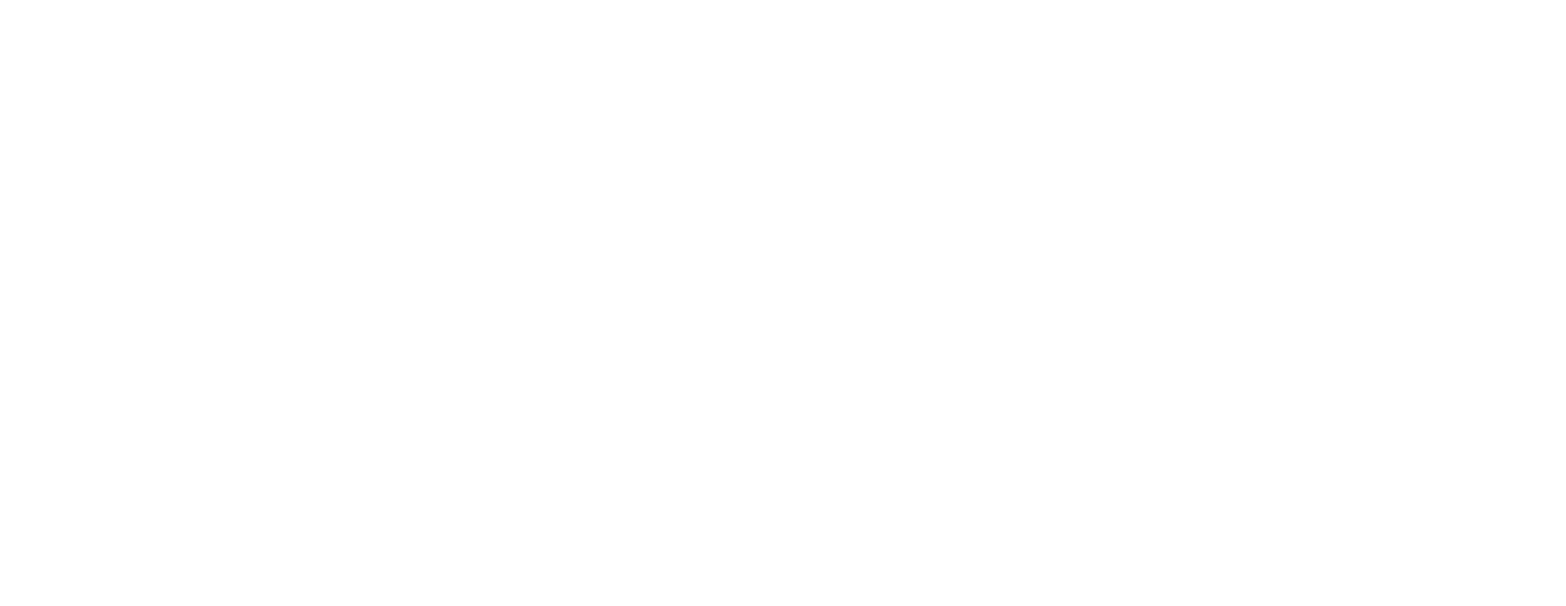
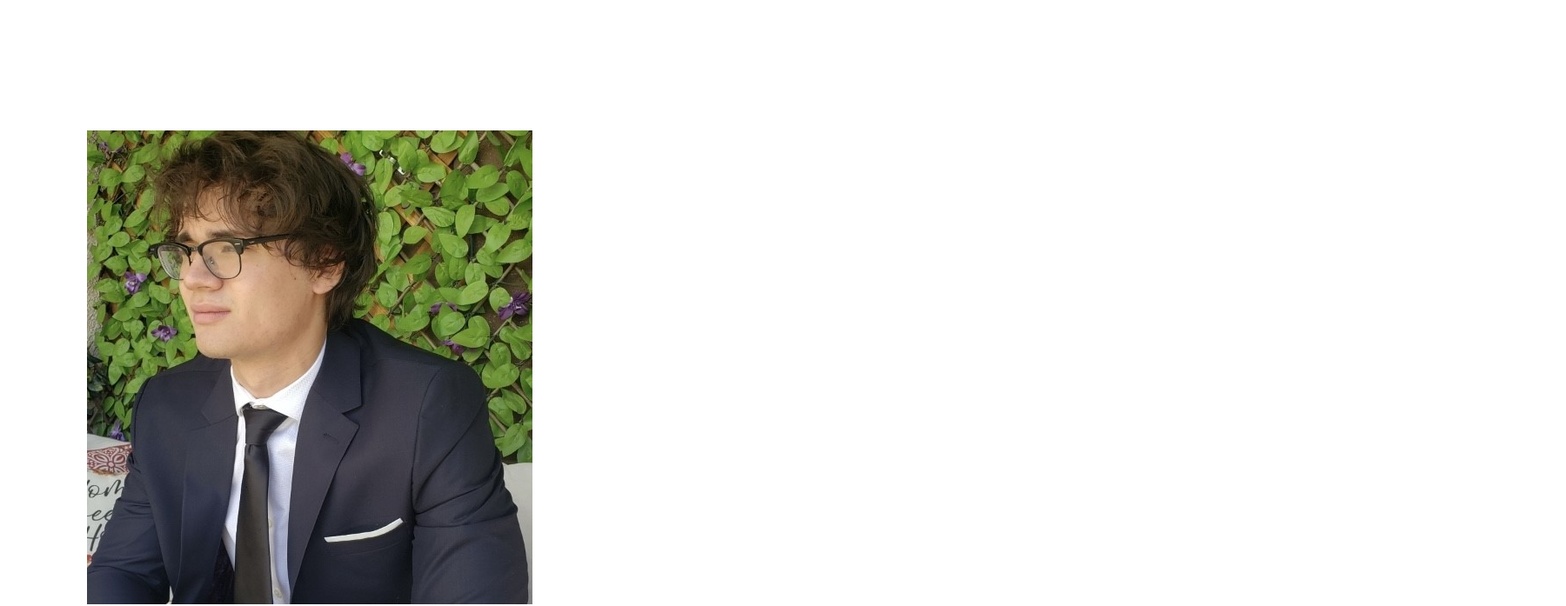
Before and after one commit to blingo77/wiki-portfolio, a React (Create React App) app: page /about in a window 1280 px wide. Shown: the top 697 px of the page at 87% size, 1800 px wide, since content can reach past the window. Built offline with nearby package versions, Linux system fonts and the light colour scheme.

Commit message:
Start on about page

```diff
--- a/src/App.js
+++ b/src/App.js
@@ -1,6 +1,7 @@
 import Home from "./components/Home";
 import { BrowserRouter as Router, Route, Switch } from "react-router-dom";
 import Projects from "./components/Projects";
+import About from "./components/About";
 
 function App() {
   return (
@@ -17,6 +18,10 @@
         <Route path="/projects">
           <Projects></Projects>
         </Route>
+
+        <Route path="/about">
+          <About></About>
+        </Route>
       </Switch>
       </div>
     </Router>
--- /dev/null
+++ b/src/components/About.js
@@ -0,0 +1,19 @@
+import '../css/About.css'
+import Brandon from '../images/brandon.jpg'
+
+const About = () => {
+    return (
+    <>
+
+
+
+    <div className="about-container">
+        <div className="pic-container">
+            <img src={Brandon} alt="Picture of Brandon" className="brandon-pic" />
+        </div>
+    </div>
+
+    </> );
+}
+
+export default About;
--- /dev/null
+++ b/src/css/About.css
@@ -0,0 +1,12 @@
+.about-container{
+    width: 1800px;
+    height: 900px;
+    margin-left: auto;
+    margin-right: auto;
+    position: relative;
+}
+.pic-container{
+    position: absolute;
+    left: 100px;
+    top: 150px;
+}
--- a/src/index.css
+++ b/src/index.css
@@ -181,9 +181,12 @@
   top: 10px;
 }
 .drop-down button{
-  background-color: aliceblue;
   color: black;
   cursor: pointer;
+  border: none;
+}
+.drop-down button:hover{
+  background-color: aliceblue;
 }
 .drop-down a{
   display: block;
```
Also changed, not shown: src/images/brandon.jpg (added).
